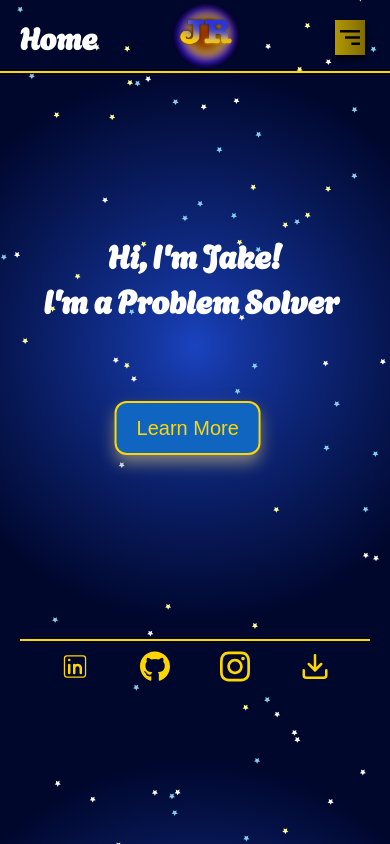
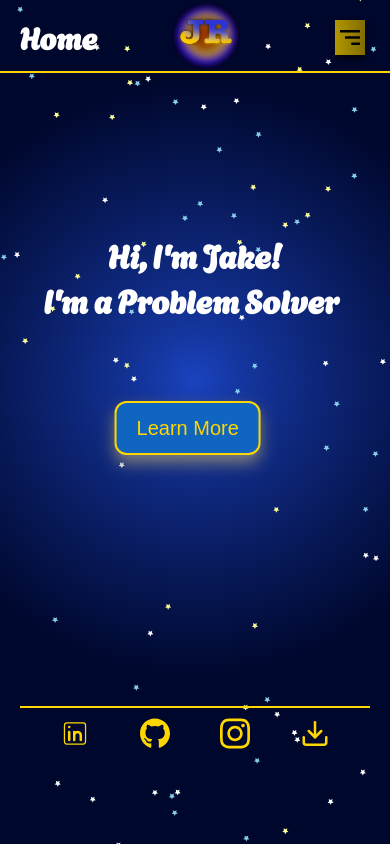
Before and after one commit to Humanfntorch/Web-Portfolio, a React (Create React App) app: page / in a window 390 px wide. Built offline with nearby package versions, Linux system fonts and the light colour scheme.

Commit message:
Adjusted viewport height (significant increase for testing) for larger mobile devices once more

```diff
--- a/src/styles/app.css
+++ b/src/styles/app.css
@@ -43,7 +43,7 @@ body {
     /* Adjustments for min-height 750px */
     @media only screen and (min-height: 750px) {
         .wrapper {
-            height: 82vh;
+            height: 90vh;
         }
     }
 }
@@ -53,7 +53,7 @@ body {
     /* Adjustments for min-height 1300px */
     @media only screen and (min-height: 1000px) {
         .wrapper {
-            height: 55vh;
+            height: 75vh;
         }
     }
 }
```
